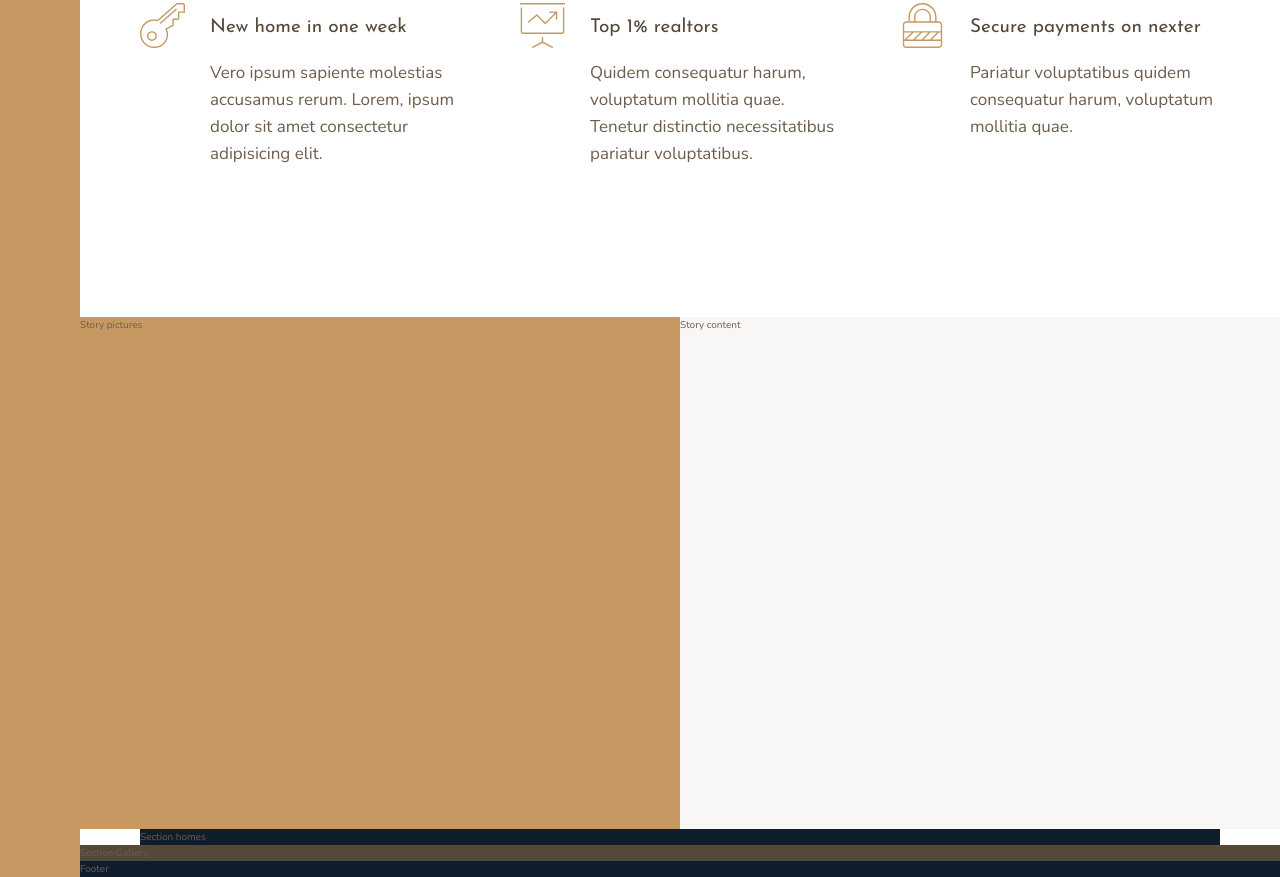
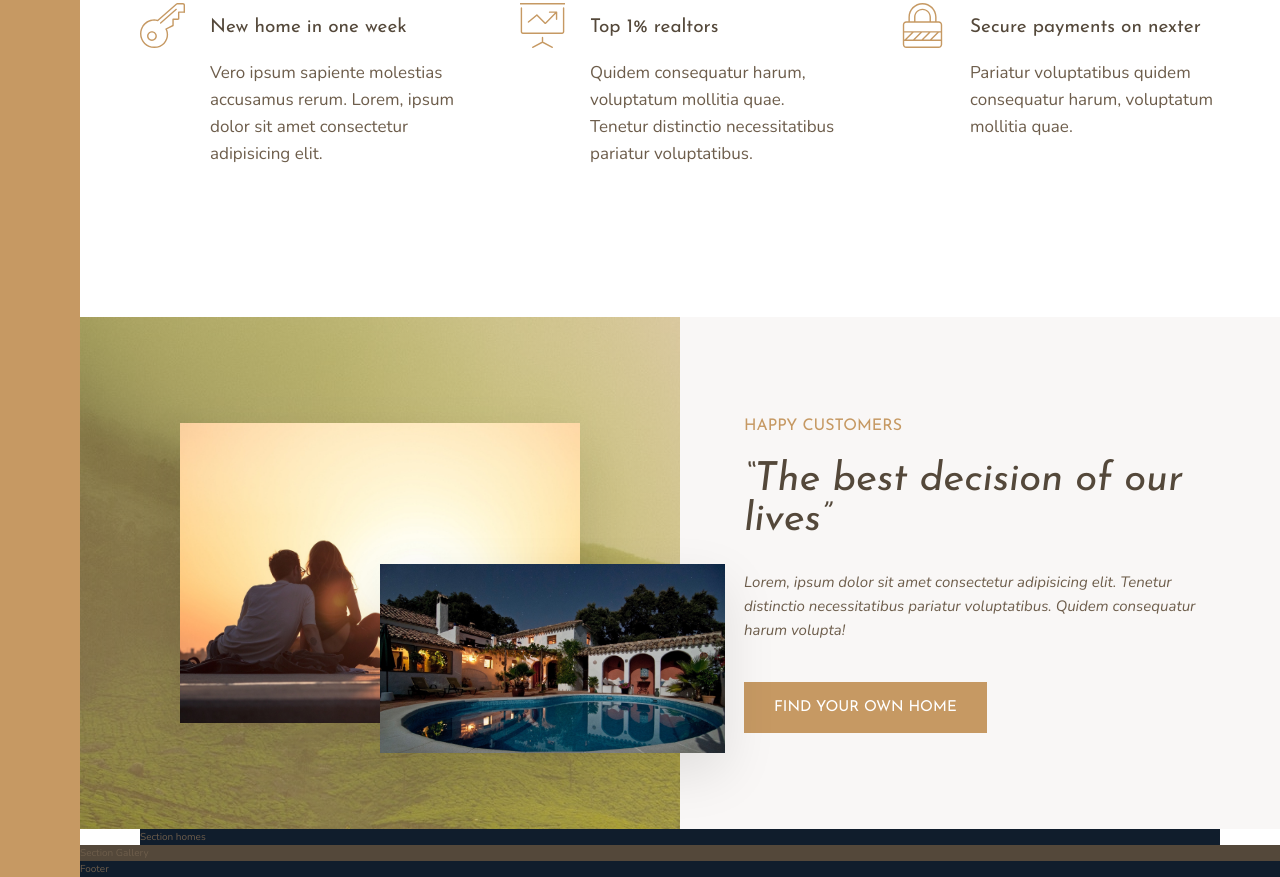
Before and after one commit to vitsafarik/Nexter-Project, a website: page index.html in a window 1280 px wide. Shown: the part 991-1868 px from the top of the page. Drawn offline with nearby package versions, Linux system fonts and the light colour scheme.

Commit message:
building the story section

```diff
--- a/index.html
+++ b/index.html
@@ -99,11 +99,16 @@
     </section>
 
     <div class="story__pictures">
-        Story pictures
+        <img src="img/story-1.jpeg" alt="Couple whit new house" class="story__img--1">
+        <img src="img/story-2.jpeg" alt="Couple whit new house" class="story__img--2">
     </div>
 
     <div class="story__content">
-        Story content
+        <h3 class="heading-3 mb-sm">Happy Customers</h3>
+        <h2 class="heading-2 heading-2--dark mb-md">&ldquo;The best decision of our lives&rdquo;</h2>
+        <p class="story__text">Lorem, ipsum dolor sit amet consectetur adipisicing elit. Tenetur distinctio
+            necessitatibus pariatur voluptatibus. Quidem consequatur harum volupta!</p>
+        <button class="btn">Find your own home</button>
     </div>
 
     <section class="homes">
--- a/sass/_story.scss
+++ b/sass/_story.scss
@@ -2,10 +2,54 @@
   &__pictures {
     background-color: $color-primary;
     grid-column: full-start / col-end 4;
+    background-image: linear-gradient(
+        rgba($color-primary, 0.5),
+        rgba($color-primary, 0.5)
+      ),
+      url(../img/back.jpg);
+
+    display: grid;
+    grid-template-rows: repeat(6, 1fr);
+    grid-template-columns: repeat(6, 1fr);
+    align-items: center;
+  }
+
+  &__img--1 {
+    width: 100%;
+    grid-row: 2 / 6;
+    grid-column: 2 / 6;
+    box-shadow: 0 2rem 5rem rgba($color: #000000, $alpha: 0.1);
+  }
+
+  &__img--2 {
+    width: 115%;
+    grid-row: 4 / 6;
+    grid-column: 4 / 7;
+    z-index: 20;
+    box-shadow: 0 2rem 5rem rgba($color: #000000, $alpha: 0.1);
   }
 
   &__content {
     background-color: $color-grey-light-1;
     grid-column: col-start 5 / full-end;
+
+    padding: 6rem 8vh;
+
+    /*
+    display: flex;
+    flex-direction: column;
+    justify-content: center;
+    align-items: flex-start;
+    */
+
+    display: grid;
+    align-content: center;
+    justify-items: start;
+  }
+
+  &__text {
+    font-size: 1.5rem;
+    font-style: italic;
+    margin-bottom: 4rem;
   }
 }
--- a/sass/_typography.scss
+++ b/sass/_typography.scss
@@ -9,10 +9,24 @@
 
 .heading-2 {
   @extend %heading;
+  font-size: 4rem;
+  font-style: italic;
+  line-height: 1;
+
+  &--light {
+    color: $color-grey-light-1;
+  }
+
+  &--dark {
+    color: $color-grey-dark-1;
+  }
 }
 
 .heading-3 {
   @extend %heading;
+  font-size: 1.6rem;
+  color: $color-primary;
+  text-transform: uppercase;
 }
 
 .heading-4 {
@@ -27,3 +41,36 @@
     color: $color-grey-dark-1;
   }
 }
+
+.btn {
+  background-color: $color-primary;
+  color: #fff;
+  border: none;
+  border-radius: 0;
+  font-family: $font-display;
+  font-size: 1.5rem;
+  text-transform: uppercase;
+  padding: 1.8rem 3rem;
+  cursor: pointer;
+  transition: all 0.2s;
+
+  &:hover {
+    background-color: $color-primary-dark;
+  }
+}
+
+.mb-sm {
+  margin-bottom: 2rem;
+}
+
+.mb-md {
+  margin-bottom: 3rem;
+}
+
+.mb-lg {
+  margin-bottom: 4rem;
+}
+
+.mb-hg {
+  margin-bottom: 8rem;
+}
```
Also changed, not shown: css/style.css.
